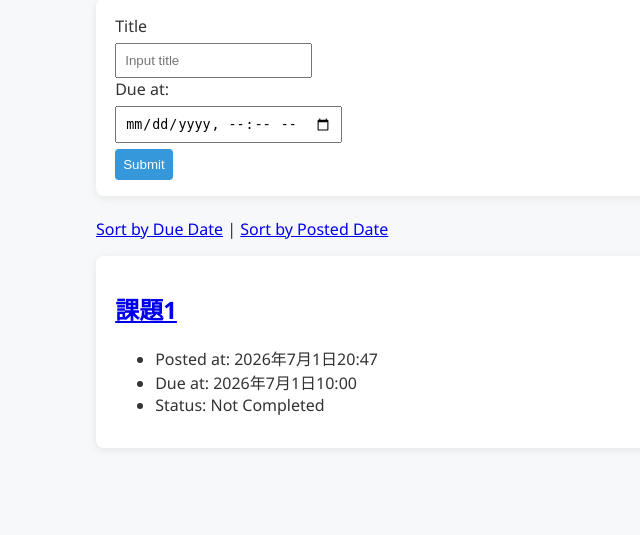
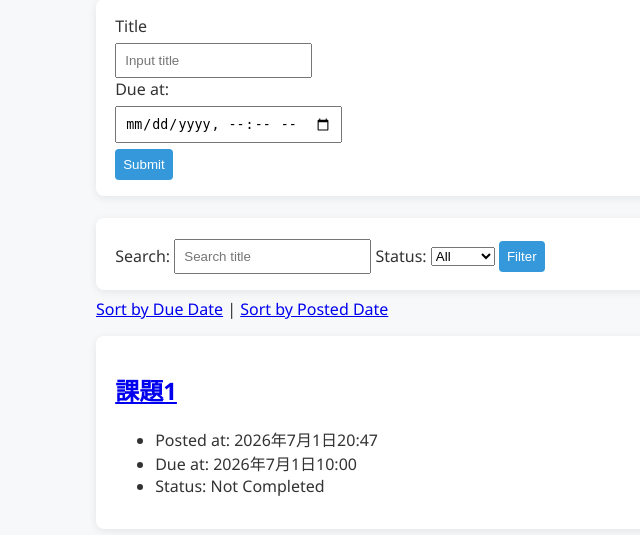
Before and after one commit to 1F10250033/django-test-exercise, a Django app: page / in a window 1280 px wide. Shown: the part 135-670 px from the top of the page, without its empty margins (144-784 px from the left). Run offline with Django 5.2, Linux system fonts and the light colour scheme; data comes from the database, SQL or seed files in the repository.

Commit message:
フィルター機能

```diff
--- a/todo/templates/todo/index.html
+++ b/todo/templates/todo/index.html
@@ -29,8 +29,22 @@
     <br>
 
     <div>
-      <a href="{% url 'index' %}?order=due">Sort by Due Date</a> |
-      <a href="{% url 'index' %}?order=post">Sort by Posted Date</a>
+      <form method="get" action="{% url 'index' %}">
+        <label for="qInput">Search:</label>
+        <input id="qInput" name="q" type="text" value="{{ current_q }}" placeholder="Search title">
+        <label for="statusSelect">Status:</label>
+        <select id="statusSelect" name="status">
+          <option value="all" {% if current_status == 'all' %}selected{% endif %}>All</option>
+          <option value="open" {% if current_status == 'open' %}selected{% endif %}>Open</option>
+          <option value="closed" {% if current_status == 'closed' %}selected{% endif %}>Closed</option>
+        </select>
+        <input type="hidden" name="order" value="{{ current_order }}">
+        <button type="submit">Filter</button>
+      </form>
+      <div style="margin-top:8px">
+        <a href="{% url 'index' %}?order=due{% if current_status %}&status={{ current_status }}{% endif %}{% if current_q %}&q={{ current_q }}{% endif %}">Sort by Due Date</a> |
+        <a href="{% url 'index' %}?order=post{% if current_status %}&status={{ current_status }}{% endif %}{% if current_q %}&q={{ current_q }}{% endif %}">Sort by Posted Date</a>
+      </div>
     </div>
 
     {% for task in tasks %}
--- a/todo/views.py
+++ b/todo/views.py
@@ -11,13 +11,29 @@ def index(request):
                     due_at=make_aware(parse_datetime(request.POST['due_at'])))
         task.save()
 
+    # base queryset
     if request.GET.get('order') == 'due':
         tasks = Task.objects.order_by('due_at')
     else:
         tasks = Task.objects.order_by('-posted_at')
 
+    # text search filter
+    q = request.GET.get('q', '').strip()
+    if q:
+        tasks = tasks.filter(title__icontains=q)
+
+    # status filter: all / open / closed
+    status = request.GET.get('status', 'all')
+    if status == 'open':
+        tasks = tasks.filter(completed=False)
+    elif status == 'closed':
+        tasks = tasks.filter(completed=True)
+
     context = {
-        'tasks': tasks
+        'tasks': tasks,
+        'current_q': q,
+        'current_status': status,
+        'current_order': request.GET.get('order', 'post')
     }
     return render(request, 'todo/index.html', context)
 
```
